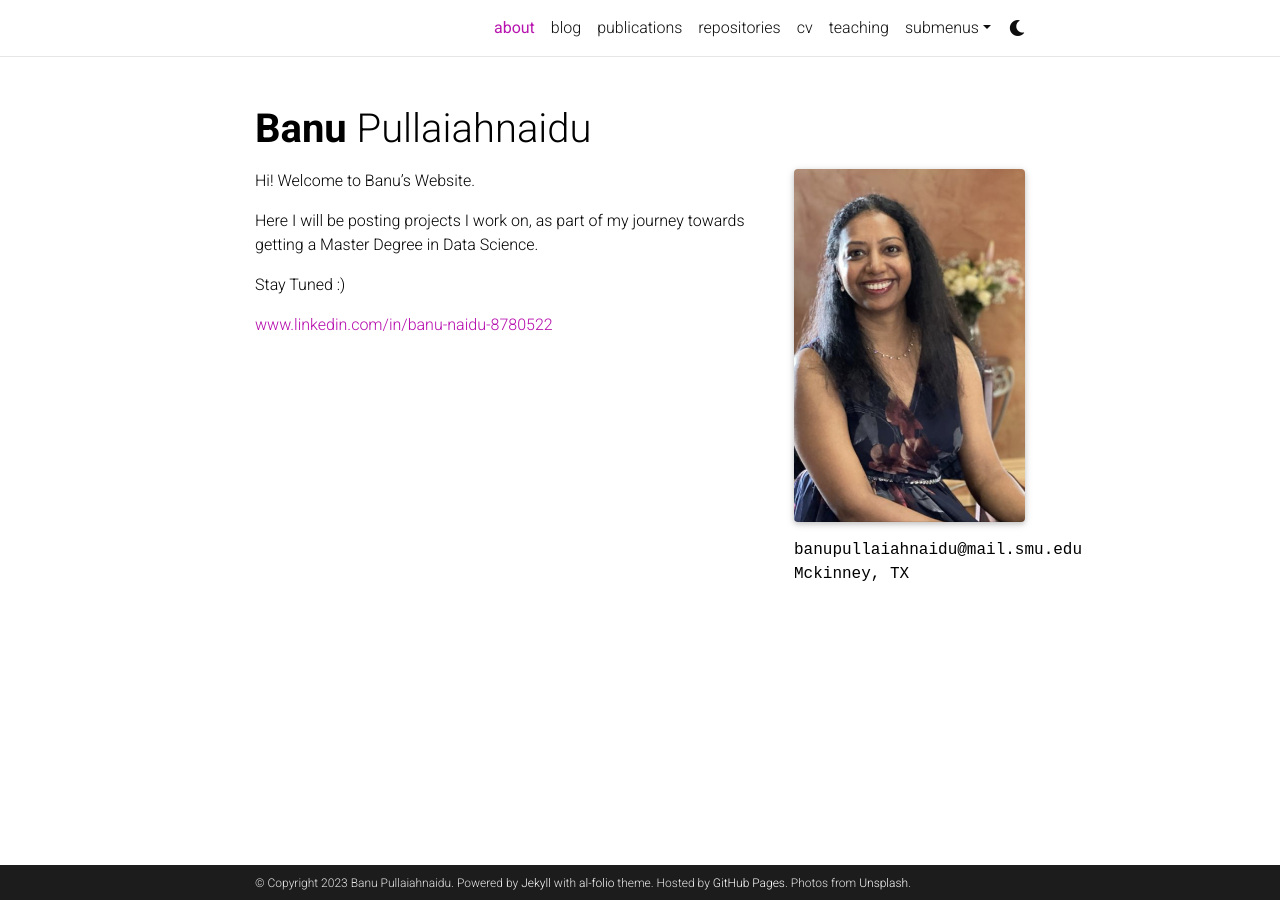
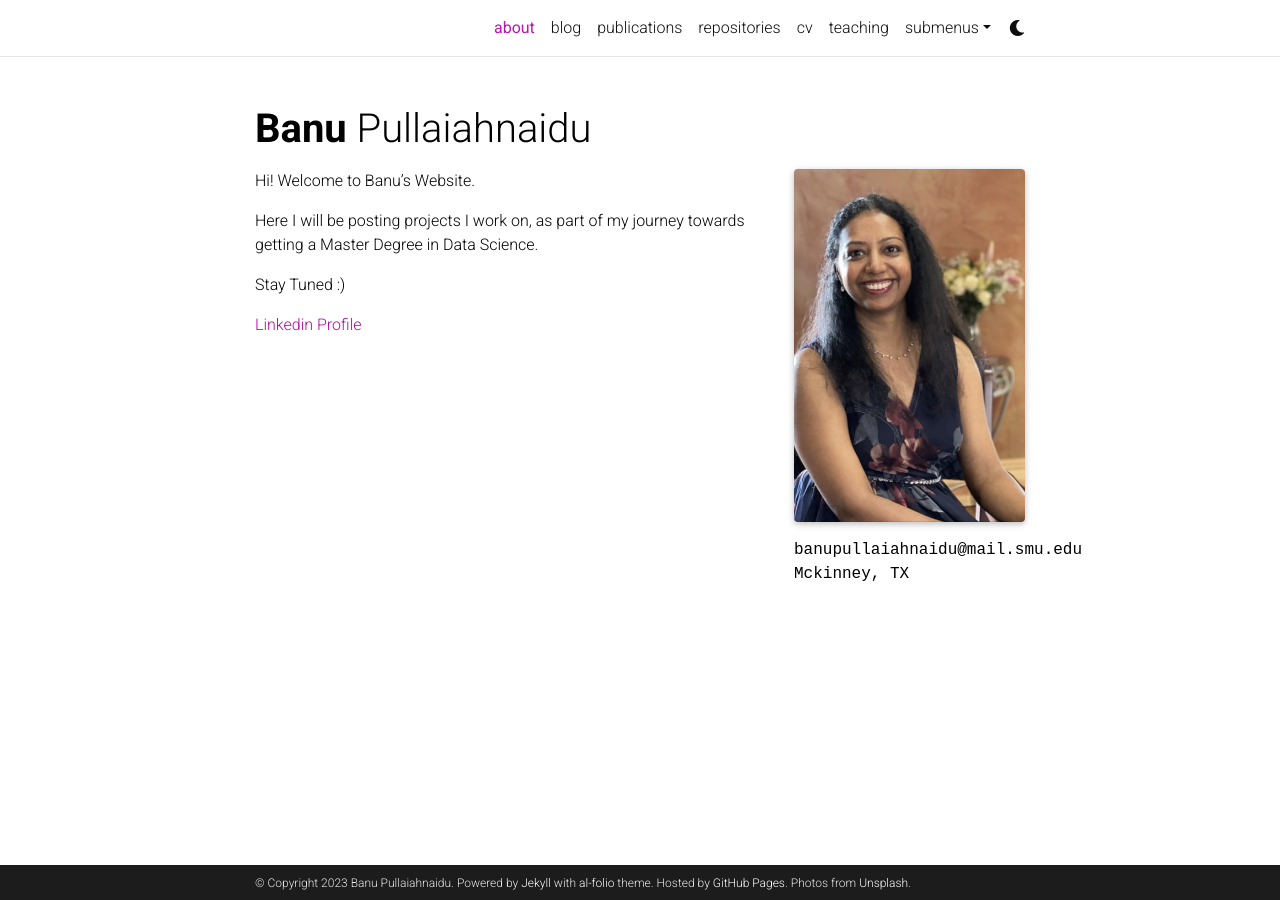
Before and after one commit to BanuPullaiahnaidu/BanuPullaiahnaidu.github.io, a Jekyll site: the page built from _pages/about.md, in a window 1280 px wide. Built offline with Jekyll 4.4.1, drawn with Linux system fonts in a browser that asks for light colours; full-size pictures stand in for the smaller copies a plugin makes; comment, search, counter and statistics services are not loaded; a style sheet for code colours, icons or effects is not loaded.

Commit message:
img change

```diff
--- a/_pages/about.md
+++ b/_pages/about.md
@@ -20,4 +20,4 @@ Here I will be posting projects I work on, as part of my journey towards getting
 
 Stay Tuned :)
 
-<a href='#'>www.linkedin.com/in/banu-naidu-8780522</a>
+<a href = "www.linkedin.com/in/banu-naidu-8780522" target="_blank">Linkedin Profile</a>
```
Also changed, not shown: assets/img/FritoLays.png.
